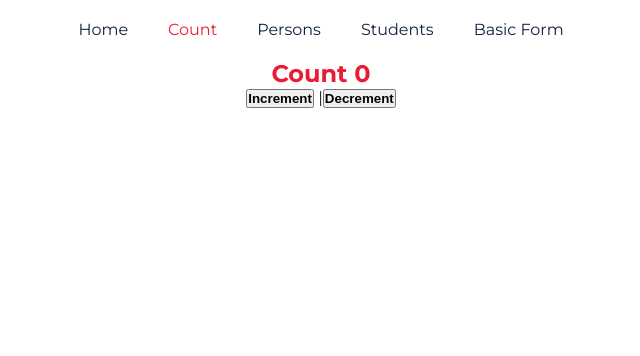
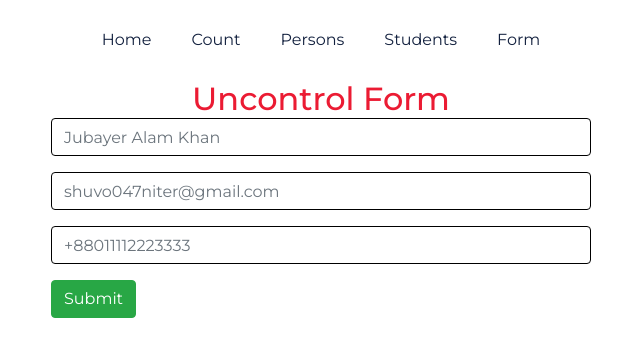
Before and after one commit to jakdev047/react-base-concept, a React (Create React App) app: page /uncontrol-form in a window 1280 px wide. Before the commit this address led to /count. Shown: the top 356 px of the page, without its empty margins (319-959 px from the left). Built offline with nearby package versions, Linux system fonts and the light colour scheme.

Commit message:
uncontrol form

```diff
--- a/package.json
+++ b/package.json
@@ -6,8 +6,10 @@
     "@testing-library/jest-dom": "^4.2.4",
     "@testing-library/react": "^9.5.0",
     "@testing-library/user-event": "^7.2.1",
+    "bootstrap": "^4.5.2",
     "node-sass": "^4.14.1",
     "react": "^16.13.1",
+    "react-bootstrap": "^1.3.0",
     "react-dom": "^16.13.1",
     "react-router-dom": "^5.2.0",
     "react-scripts": "3.4.3"
--- a/src/App.js
+++ b/src/App.js
@@ -4,6 +4,7 @@ import React from 'react';
 import { BrowserRouter } from "react-router-dom";
 
 // sass
+import 'bootstrap/dist/css/bootstrap.min.css';
 import './assets/sass/index.scss';
 
 // route
--- a/src/components/TopNavigation/TopNavigation.js
+++ b/src/components/TopNavigation/TopNavigation.js
@@ -9,15 +9,17 @@ class TopNavigation extends Component {
         return (
             <Fragment>
                 <title>{this.state.pageTitle}</title>
-                <nav className="navbar">
+                <div className="container">
+                    <nav className="navbar justify-content-center">
                         <ul className="menu">
                             <li><NavLink exact to="/">Home</NavLink></li>
                             <li><NavLink exact to="/count">Count</NavLink></li>
                             <li><NavLink exact to="/persons">Persons</NavLink></li>
                             <li><NavLink exact to="/students">Students</NavLink></li>
-                        <li><NavLink exact to="/basic-forms">Basic Form</NavLink></li>
+                            <li><NavLink exact to="/forms">Form</NavLink></li>
                         </ul>
                     </nav>
+                </div>
             </Fragment>
         )
     }
--- a/src/pages/BasicForm.js
+++ b/src/pages/BasicForm.js
@@ -1,4 +1,5 @@
 import React, { Component, Fragment } from 'react';
+import { Link } from 'react-router-dom';
 import TopNavigation from '../components/TopNavigation/TopNavigation';
 
 class BasicForm extends Component {
@@ -18,9 +19,16 @@ class BasicForm extends Component {
             <Fragment>
                 <div>
                     <TopNavigation title="Forms" />
-                    <h2> Basic Form</h2>
-                    <input type="text" name="name" onChange={this.changeHandler}/>
-                    <h4> Name: {this.state.name}</h4>
+                    <div className="container">
+                        <h2> Basic Form</h2>
+                        <input type="text" name="name" onChange={this.changeHandler}/>
+                        <h4> Name: {this.state.name}</h4>
+                        <h3>There are two types form work</h3>
+                        <ul className="menu">
+                            <li><Link to='/uncontrol-form'>Uncontrole Form</Link></li>
+                            <li><Link to='/control-form'>Controle Form</Link></li>
+                        </ul>
+                    </div>
                 </div>
             </Fragment>
         )
--- /dev/null
+++ b/src/pages/Uncontrol.js
@@ -0,0 +1,65 @@
+import React, { Component, createRef, Fragment } from 'react';
+import TopNavigation from '../components/TopNavigation/TopNavigation';
+
+class Uncontrol extends Component {
+    constructor(){
+        super();
+        this.name = createRef();
+        this.email = createRef();
+        this.phone = createRef();
+    }
+    onSubmitHandler = e => {
+        e.preventDefault();
+
+        // data capture
+        let name = this.name.current.value;
+        let email = this.email.current.value;
+        let phone = this.phone.current.value;
+
+        if( name == ' ' & email == ' ' & phone == ' ' ) {
+            alert('Please Enter form fillup');
+        }
+        else {
+            const newData = {};
+            newData.id = new Date().getTime().toString();
+            newData.name = name;
+            newData.email = email
+            newData.password = phone;
+
+            console.log(newData);
+
+            // reset field
+            e.target.reset();
+        }
+    }
+    render() {
+        return (
+            <Fragment>
+                <TopNavigation title="Uncontrol Form" />
+                <div className="container">
+                    <h2>Uncontrol Form</h2>
+                    <form onSubmit={this.onSubmitHandler}>
+                        <div className="row justify-content-center">
+                            <div className="col-md-6">
+                                <div className="form-group">
+                                    <input type="text" ref={this.name} className="form-control" placeholder="Jubayer Alam Khan" />
+                                </div>
+                                <div className="form-group">
+                                    <input type="email" ref={this.email} className="form-control" placeholder="shuvo047niter@gmail.com" />
+                                </div>
+                                <div className="form-group">
+                                <   input type="text" ref={this.phone} className="form-control" placeholder="+88011112223333" />
+                                </div>
+                                <div className="form-group text-left">
+                                <button type="submit" className="btn btn-success">Submit</button>
+                                </div>
+                            </div>
+                        </div>
+                    </form>
+                </div>
+            </Fragment>
+        )
+    }
+};
+
+export default Uncontrol;
--- a/src/router/AppRoute.js
+++ b/src/router/AppRoute.js
@@ -9,6 +9,7 @@ import Students from '../pages/Students';
 import NotFound from '../pages/NotFound';
 import BasicForm from '../pages/BasicForm';
 import SinglePerson from '../pages/SinglePerson';
+import Uncontrol from '../pages/Uncontrol';
 
 class AppRoute extends Component {
 
@@ -22,8 +23,9 @@ class AppRoute extends Component {
           <Route exact path='/count' component={Count}/>
           <Route exact path='/persons' component={Persons}/>
           <Route exact path='/students' component={Students}/>
-          <Route exact path='/basic-forms' component={BasicForm}/>
+          <Route exact path='/forms' component={BasicForm}/>
           <Route exact path='/single-person/:personId/:personName' component={SinglePerson}/>
+          <Route exact path='/uncontrol-form' component={Uncontrol}/>
           <Redirect from="/" to="/count" />
           <Route path='*' component={NotFound}/>
 
```
Also changed, not shown: 1 other file (tests, documents, lock files or other folders). Lines whose indentation alone changed are shown as unchanged.
